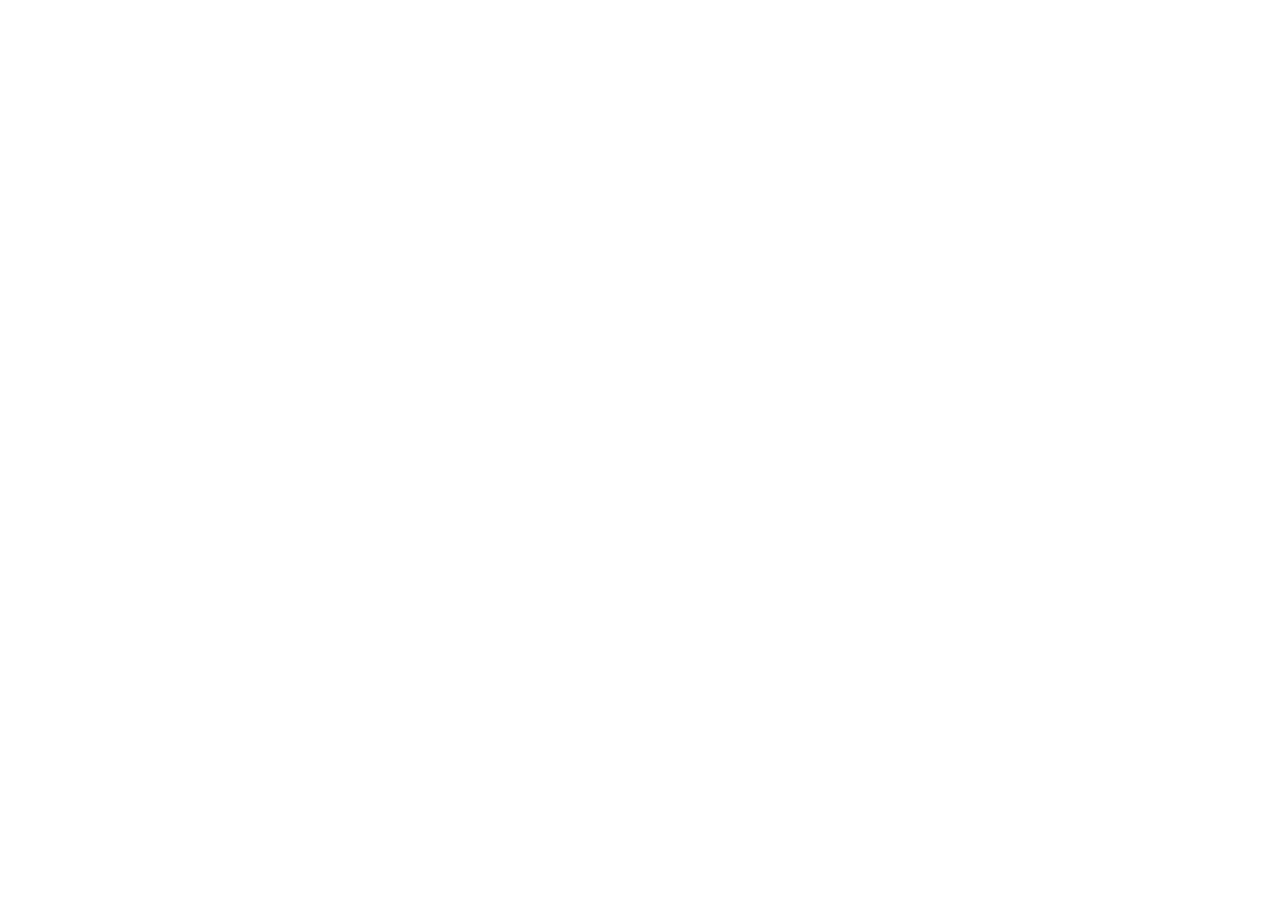
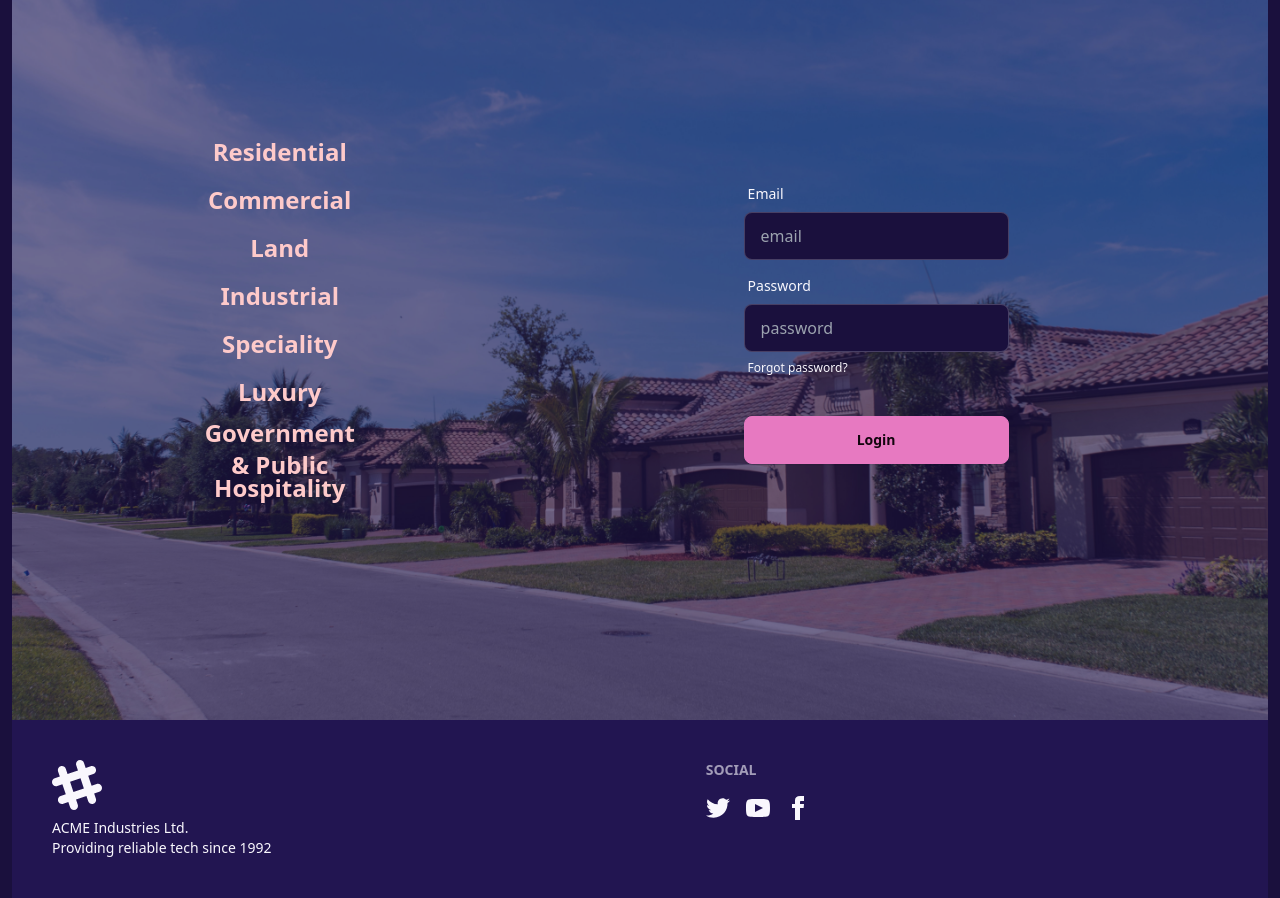
Before and after one commit to md1300/real-estate-project, a React (Vite) app: page / in a window 1280 px wide. Shown: the part 160-1058 px from the top of the page. Before the commit the page ends 800 px from the top, so only its background shows below. Built offline with nearby package versions, Linux system fonts and the light colour scheme.

Commit message:
banner section

```diff
--- a/index.html
+++ b/index.html
@@ -1,5 +1,5 @@
 <!doctype html>
-<html lang="en">
+<html lang="en" >
   <head>
     <meta charset="UTF-8" />
     <link rel="icon" type="image/svg+xml" href="/companylogo.png" />
--- /dev/null
+++ b/src/Component/About.jsx
@@ -0,0 +1,11 @@
+
+
+const About = () => {
+    return (
+        <div>
+            <h3>this is about page</h3>
+        </div>
+    );
+};
+
+export default About;
--- /dev/null
+++ b/src/Component/Contact.jsx
@@ -0,0 +1,11 @@
+
+
+const Contact = () => {
+    return (
+        <div>
+            <h3>this is contact page</h3>
+        </div>
+    );
+};
+
+export default Contact;
--- /dev/null
+++ b/src/Component/Project.jsx
@@ -0,0 +1,11 @@
+
+
+const Project = () => {
+    return (
+        <div>
+            <h3>this is project page</h3>
+        </div>
+    );
+};
+
+export default Project;
--- /dev/null
+++ b/src/Page/Banner.jsx
@@ -0,0 +1,56 @@
+import { Link } from 'react-router-dom';
+import backgroundImage from '../image/banner.jpg'
+
+const Banner = () => {
+    return (
+<div
+  className="hero min-h-screen"
+  style={{backgroundImage:`url(${backgroundImage})`}} >
+  <div className="hero-overlay bg-opacity-60 "></div>
+
+   <div className='flex gap-72 items-center'>
+     <div className='flex flex-col'>
+        <Link className='btn btn-ghost text-2xl text-red-200'> Residential</Link>
+        <Link className='btn btn-ghost text-2xl text-red-200'> Commercial</Link>
+        <Link className='btn btn-ghost text-2xl text-red-200'> Land</Link>
+        <Link className='btn btn-ghost text-2xl text-red-200'> Industrial</Link>
+        <Link className='btn btn-ghost text-2xl text-red-200'> Speciality</Link>
+        <Link className='btn btn-ghost text-2xl text-red-200'> Luxury</Link>
+        <Link className='btn btn-ghost text-2xl text-red-200'> Government & Public</Link>
+        <Link className='btn btn-ghost text-2xl text-red-200'> Hospitality</Link>
+     </div>
+     <div className='hero'>
+     <form className="card-body">
+        <div className="form-control">
+          <label className="label">
+            <span className="label-text">Email</span>
+          </label>
+          <input type="email" placeholder="email" className="input input-bordered" required />
+        </div>
+        <div className="form-control">
+          <label className="label">
+            <span className="label-text">Password</span>
+          </label>
+          <input type="password" placeholder="password" className="input input-bordered" required />
+          <label className="label">
+            <a href="#" className="label-text-alt link link-hover">Forgot password?</a>
+          </label>
+        </div>
+        <div className="form-control mt-6">
+          <button className="btn btn-primary">Login</button>
+        </div>
+      </form>
+     </div>
+
+  </div>
+</div>
+
+
+
+
+
+
+    );
+};
+
+export default Banner;
--- a/src/Root/Root.jsx
+++ b/src/Root/Root.jsx
@@ -1,10 +1,14 @@
+import Banner from "../Page/Banner";
+import Footer from "../Share/Footer";
 import Navber from "../Share/Navber";
 
 
 const Root = () => {
     return (
-        <div>
+        <div className="mx-3">
             <Navber></Navber>
+            <Banner></Banner>
+            <Footer></Footer>
         </div>
     );
 };
--- /dev/null
+++ b/src/Share/Footer.jsx
@@ -0,0 +1,66 @@
+
+
+const Footer = () => {
+    return (
+        <footer className="footer bg-neutral text-neutral-content p-10">
+        <aside>
+          <svg
+            width="50"
+            height="50"
+            viewBox="0 0 24 24"
+            xmlns="http://www.w3.org/2000/svg"
+            fillRule="evenodd"
+            clipRule="evenodd"
+            className="fill-current">
+            <path
+              d="M22.672 15.226l-2.432.811.841 2.515c.33 1.019-.209 2.127-1.23 2.456-1.15.325-2.148-.321-2.463-1.226l-.84-2.518-5.013 1.677.84 2.517c.391 1.203-.434 2.542-1.831 2.542-.88 0-1.601-.564-1.86-1.314l-.842-2.516-2.431.809c-1.135.328-2.145-.317-2.463-1.229-.329-1.018.211-2.127 1.231-2.456l2.432-.809-1.621-4.823-2.432.808c-1.355.384-2.558-.59-2.558-1.839 0-.817.509-1.582 1.327-1.846l2.433-.809-.842-2.515c-.33-1.02.211-2.129 1.232-2.458 1.02-.329 2.13.209 2.461 1.229l.842 2.515 5.011-1.677-.839-2.517c-.403-1.238.484-2.553 1.843-2.553.819 0 1.585.509 1.85 1.326l.841 2.517 2.431-.81c1.02-.33 2.131.211 2.461 1.229.332 1.018-.21 2.126-1.23 2.456l-2.433.809 1.622 4.823 2.433-.809c1.242-.401 2.557.484 2.557 1.838 0 .819-.51 1.583-1.328 1.847m-8.992-6.428l-5.01 1.675 1.619 4.828 5.011-1.674-1.62-4.829z"></path>
+          </svg>
+          <p>
+            ACME Industries Ltd.
+            <br />
+            Providing reliable tech since 1992
+          </p>
+        </aside>
+        <nav>
+          <h6 className="footer-title">Social</h6>
+          <div className="grid grid-flow-col gap-4">
+            <a>
+              <svg
+                xmlns="http://www.w3.org/2000/svg"
+                width="24"
+                height="24"
+                viewBox="0 0 24 24"
+                className="fill-current">
+                <path
+                  d="M24 4.557c-.883.392-1.832.656-2.828.775 1.017-.609 1.798-1.574 2.165-2.724-.951.564-2.005.974-3.127 1.195-.897-.957-2.178-1.555-3.594-1.555-3.179 0-5.515 2.966-4.797 6.045-4.091-.205-7.719-2.165-10.148-5.144-1.29 2.213-.669 5.108 1.523 6.574-.806-.026-1.566-.247-2.229-.616-.054 2.281 1.581 4.415 3.949 4.89-.693.188-1.452.232-2.224.084.626 1.956 2.444 3.379 4.6 3.419-2.07 1.623-4.678 2.348-7.29 2.04 2.179 1.397 4.768 2.212 7.548 2.212 9.142 0 14.307-7.721 13.995-14.646.962-.695 1.797-1.562 2.457-2.549z"></path>
+              </svg>
+            </a>
+            <a>
+              <svg
+                xmlns="http://www.w3.org/2000/svg"
+                width="24"
+                height="24"
+                viewBox="0 0 24 24"
+                className="fill-current">
+                <path
+                  d="M19.615 3.184c-3.604-.246-11.631-.245-15.23 0-3.897.266-4.356 2.62-4.385 8.816.029 6.185.484 8.549 4.385 8.816 3.6.245 11.626.246 15.23 0 3.897-.266 4.356-2.62 4.385-8.816-.029-6.185-.484-8.549-4.385-8.816zm-10.615 12.816v-8l8 3.993-8 4.007z"></path>
+              </svg>
+            </a>
+            <a>
+              <svg
+                xmlns="http://www.w3.org/2000/svg"
+                width="24"
+                height="24"
+                viewBox="0 0 24 24"
+                className="fill-current">
+                <path
+                  d="M9 8h-3v4h3v12h5v-12h3.642l.358-4h-4v-1.667c0-.955.192-1.333 1.115-1.333h2.885v-5h-3.808c-3.596 0-5.192 1.583-5.192 4.615v3.385z"></path>
+              </svg>
+            </a>
+          </div>
+        </nav>
+      </footer>
+    );
+};
+
+export default Footer;
--- a/src/Share/Navber.jsx
+++ b/src/Share/Navber.jsx
@@ -1,13 +1,33 @@
+import { useEffect, useState } from "react";
 import { NavLink } from "react-router-dom";
 
 
 const Navber = () => {
+  const [theme,setTheme]=useState("synthwave")
     const navbarLink=<>
     <NavLink to="/" className="btn btn-ghost">Home</NavLink>
     <NavLink to="/about" className="btn btn-ghost">About</NavLink>
     <NavLink to="/projects" className="btn btn-ghost">Projects</NavLink>
     <NavLink to="/contact" className="btn btn-ghost">Contact us</NavLink>
     </>
+
+    useEffect(()=>{
+      localStorage.setItem('theme',theme)
+      const localTheme=localStorage.getItem('theme')
+      document.querySelector('html').setAttribute('data-theme',localTheme)
+    },[theme])
+
+    const handleToggleButton=(e)=>{
+        // console.log(e.target.value)
+        if(e.target.checked){
+              setTheme("synthwave")
+        }
+        else{
+              setTheme("light")
+        }
+    }
+
+    console.log(theme)
     return (
         <div className="navbar bg-base-100">
   <div className="navbar-start">
@@ -32,7 +52,7 @@
      {navbarLink}
       </ul>
     </div>
-    <a className="btn btn-ghost text-xl">daisyUI</a>
+    <a className="btn btn-ghost text-xl">DreamHouse</a>
   </div>
   <div className="navbar-center hidden lg:flex ">
     <ul className="menu menu-horizontal px-1  flex gap-3">
@@ -40,8 +60,8 @@
     </ul>
   </div>
   <div className="navbar-end flex gap-3">
-    <input type="checkbox" className="toggle toggle-primary" defaultChecked />
-    <a className="btn">Button</a>
+    <input onChange={handleToggleButton} type="checkbox" className="toggle toggle-primary" defaultChecked />
+    <a className="btn btn-ghost">Button</a>
   </div>
 
 </div>
--- a/tailwind.config.js
+++ b/tailwind.config.js
@@ -10,4 +10,7 @@
   plugins: [
     require('daisyui'),
   ],
+  daisyui: {
+    themes: ["light", "synthwave"],
+  },
 }
```
Also changed, not shown: src/image/banner.jpg (added).
